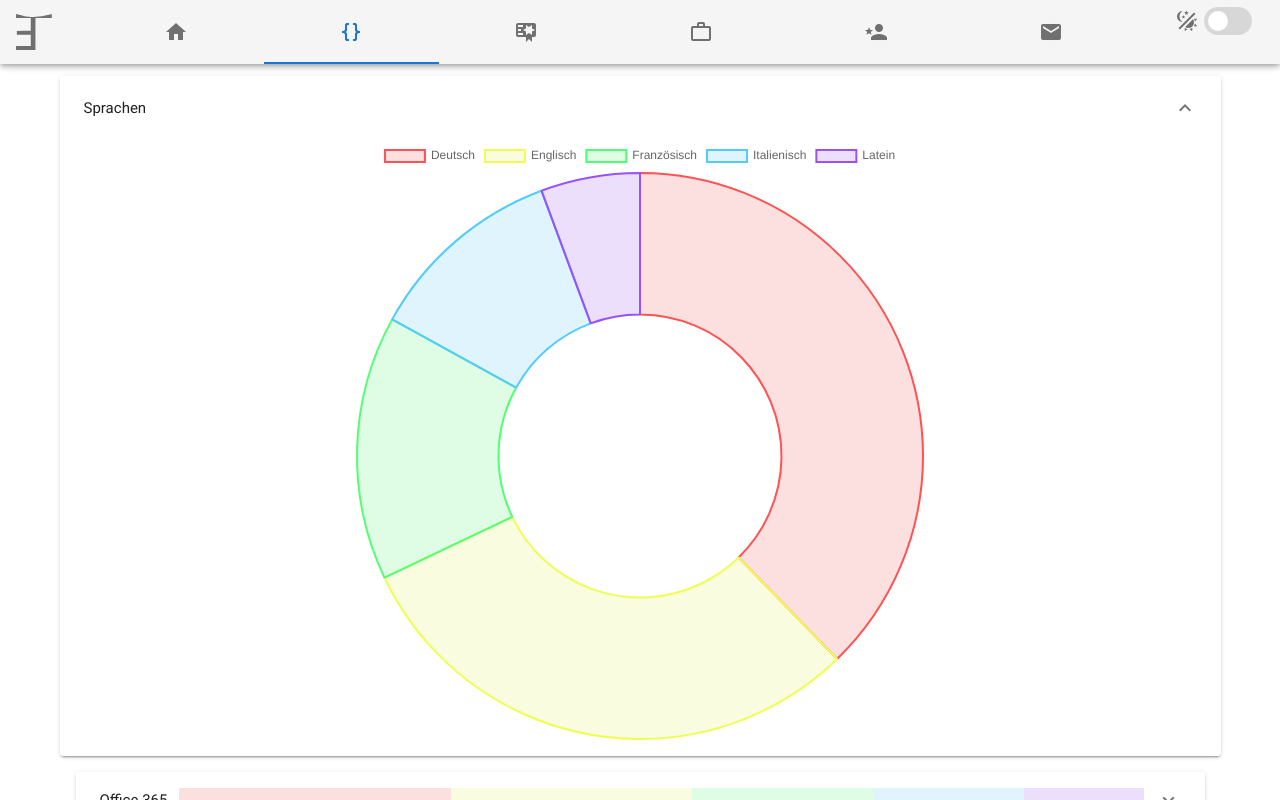
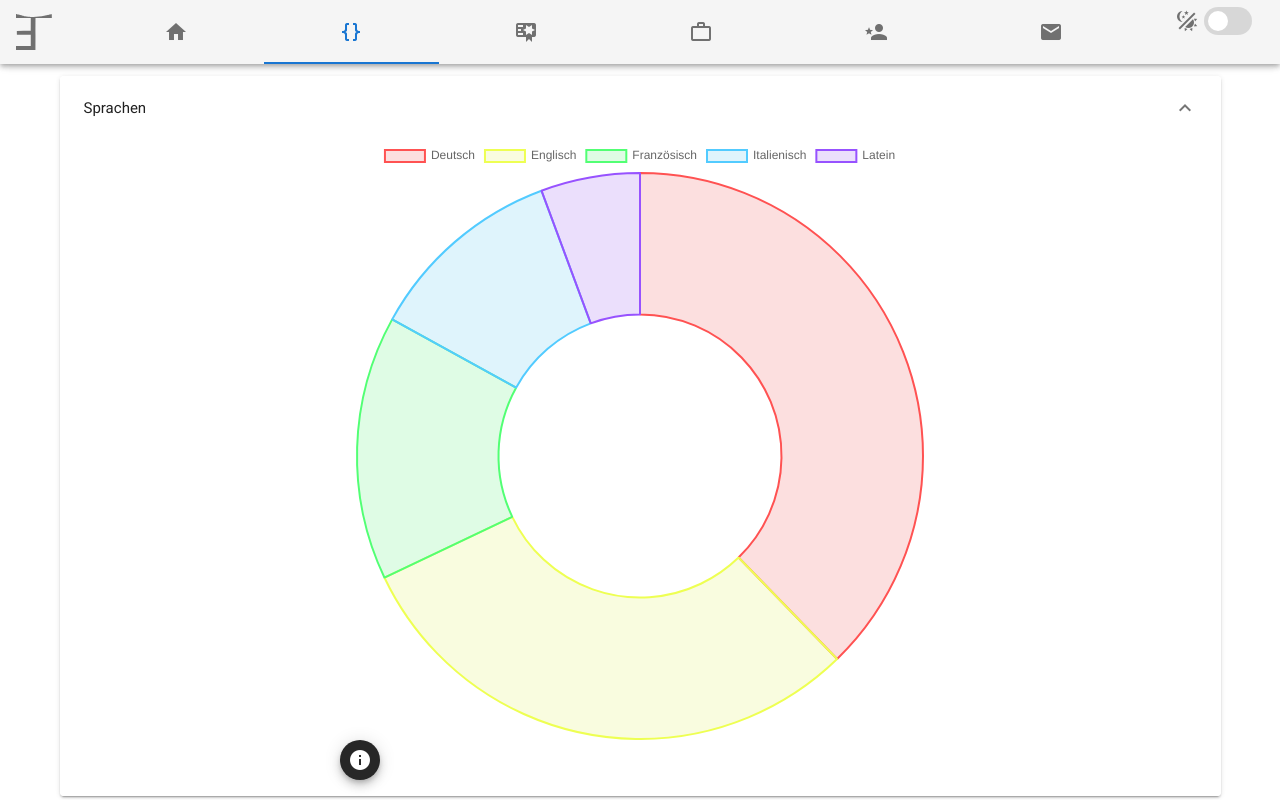
Before and after one commit to EloiMusk/lebenslauf, a Vue app: page /skills in a window 1280 px wide. Shown: the top 800 px of the page. Built offline with nearby package versions, Linux system fonts and the light colour scheme.

Commit message:
added a skill point scale

```diff
--- a/src/views/Kontakt/Kontakt.vue
+++ b/src/views/Kontakt/Kontakt.vue
@@ -2,7 +2,7 @@
   <v-container>
     <v-card>
       <v-card-title>
-        Elio Teuber, GHR-OSA-NEX
+        Elio Teuber, GHR-OSA-NEX-27
       </v-card-title>
       <v-card-text>
         <v-timeline align-top dense>
--- a/src/views/Skills/Skills.vue
+++ b/src/views/Skills/Skills.vue
@@ -20,6 +20,43 @@
         </v-expansion-panel-header>
         <v-expansion-panel-content :eager="true">
           <canvas class="chart-canvas" ref="chart"></canvas>
+          <v-tooltip color="transparent" top>
+            <template v-slot:activator="{ on, attrs }">
+              <v-btn
+                  fab
+                  dark
+                  small
+                  v-bind="attrs"
+                  v-on="on"
+              >
+                <v-icon>mdi-information</v-icon>
+              </v-btn>
+            </template>
+            <v-card>
+              <v-card-title>Skill Punkte Skala</v-card-title>
+              <v-card-text>
+                <div class="row">
+                <span class="col-12">
+                Die punkte sind eine slebstseinschätzung auf einer skala von 0 - 100.
+                </span>
+                </div>
+                <div class="row">
+                  <div class="col-12">
+                    <div class="row skillGradient rounded-pill">
+                      <label class="col-4 d-flex justify-start">0</label>
+                      <label class="col-4 d-flex justify-center">50</label>
+                      <label class="col-4 d-flex justify-end">100</label>
+                    </div>
+                  </div>
+                </div>
+                <div class="row">
+                  <label class="col-4 d-flex justify-start">Anfänger</label>
+                  <label class="col-4 d-flex justify-center">Fortgeschritten</label>
+                  <label class="col-4 d-flex justify-end">Experte</label>
+                </div>
+              </v-card-text>
+            </v-card>
+          </v-tooltip>
         </v-expansion-panel-content>
       </v-expansion-panel>
     </v-expansion-panels>
@@ -34,6 +71,10 @@
   justify-content: center;
   align-items: center;
   flex-flow: column nowrap;
+}
+
+.skillGradient {
+  background: linear-gradient(to left, #00bcd4, #ff9800, #ff5722);
 }
 
 /* Extra small devices (phones, 600px and down) */
```
